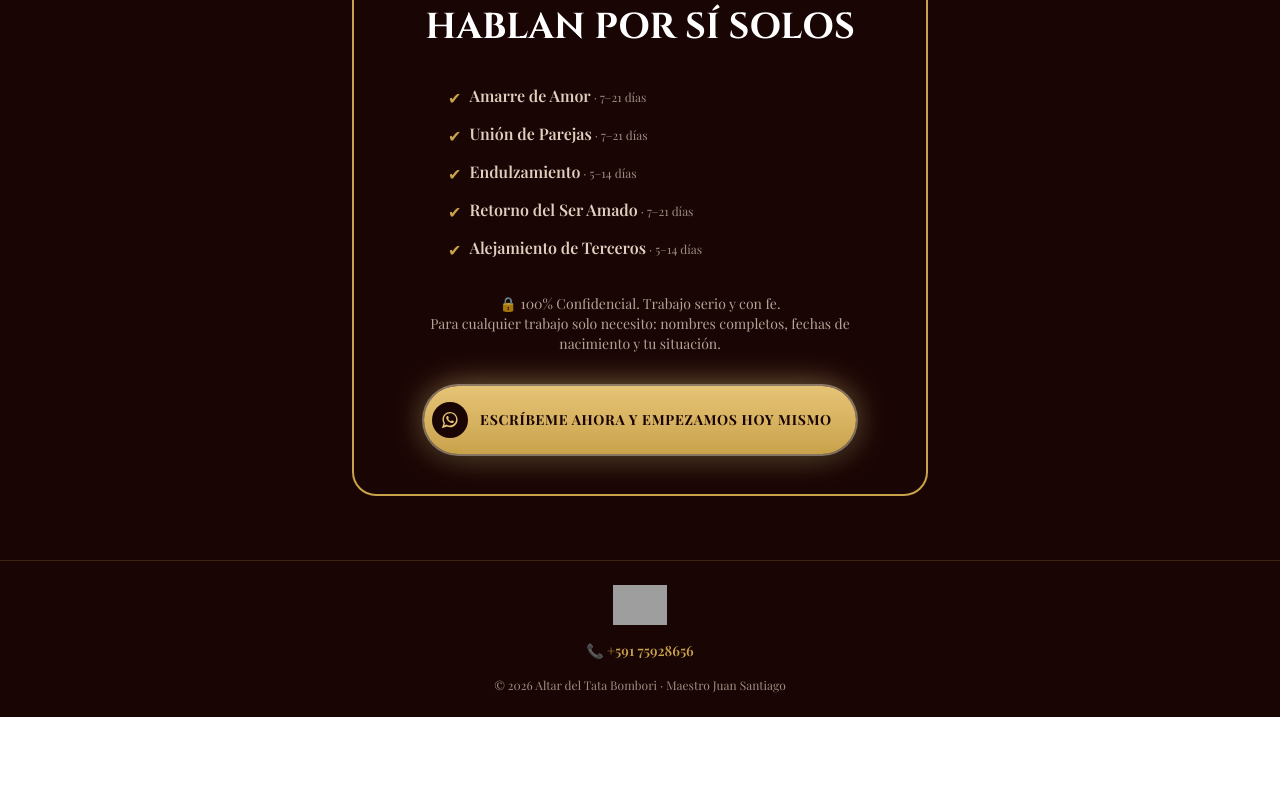
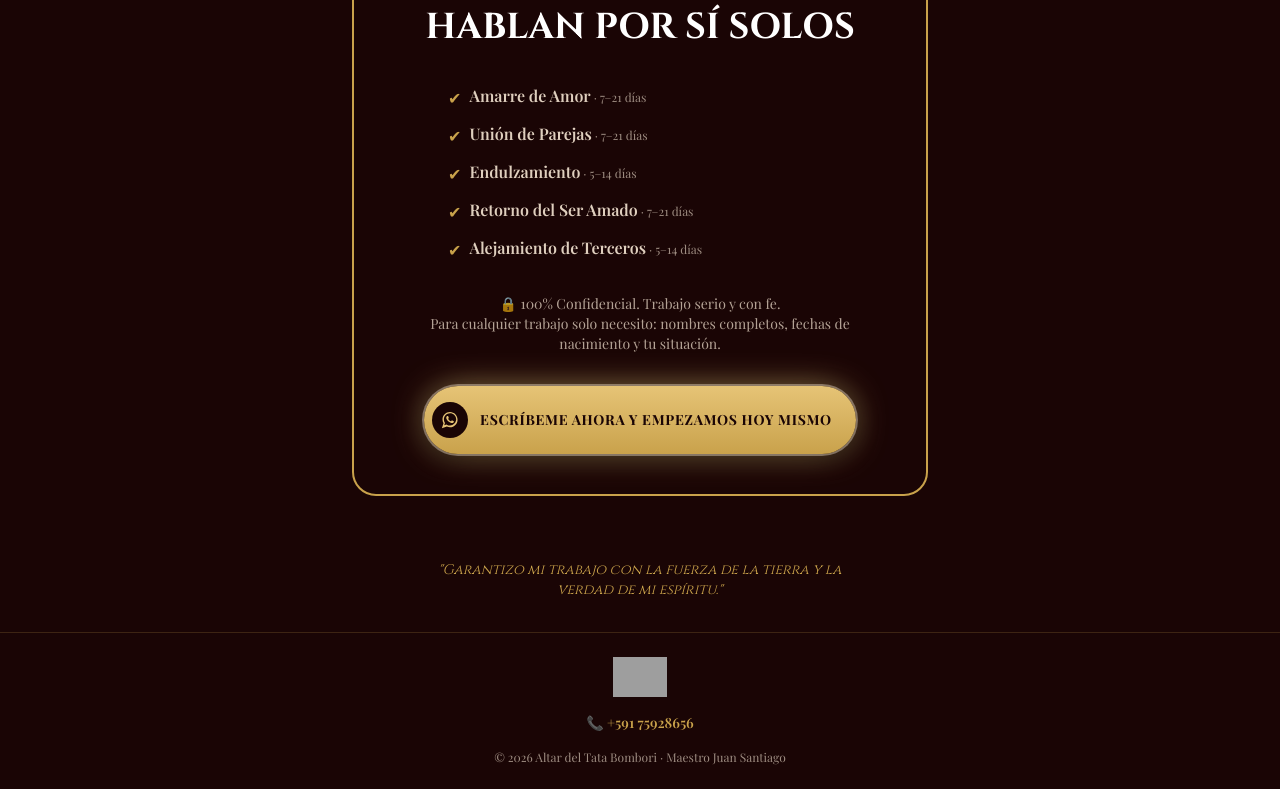
Before and after one commit to BladimirBLopez/landing-esoterica, a Next.js app: page / in a window 1280 px wide. Shown: the part 6860-7649 px from the top of the page. Before the commit the page ends 7577 px from the top, so only its background shows below. Built offline with nearby package versions, Linux system fonts and the light colour scheme; grey boxes are pictures that could not be loaded; a web font is replaced by a local one.

Commit message:
Agregar frase de garantia del cliente antes del footer

```diff
--- a/app/page.tsx
+++ b/app/page.tsx
@@ -355,6 +355,13 @@ export default function Home() {
         </div>
       </section>
 
+      {/* Frase de garantia */}
+      <section className="px-6 pb-8 text-center">
+        <p className="mx-auto max-w-md text-sm italic text-[#c9a24b]" style={{ fontFamily: "var(--font-cinzel)" }}>
+          "Garantizo mi trabajo con la fuerza de la tierra y la verdad de mi espíritu."
+        </p>
+      </section>
+
       {/* Footer */}
       <footer className="border-t border-[#c9a24b]/20 px-6 py-6 text-center text-xs text-[#f5e6d3]/60">
         <div className="relative mx-auto mb-4 h-10 w-16">
```
